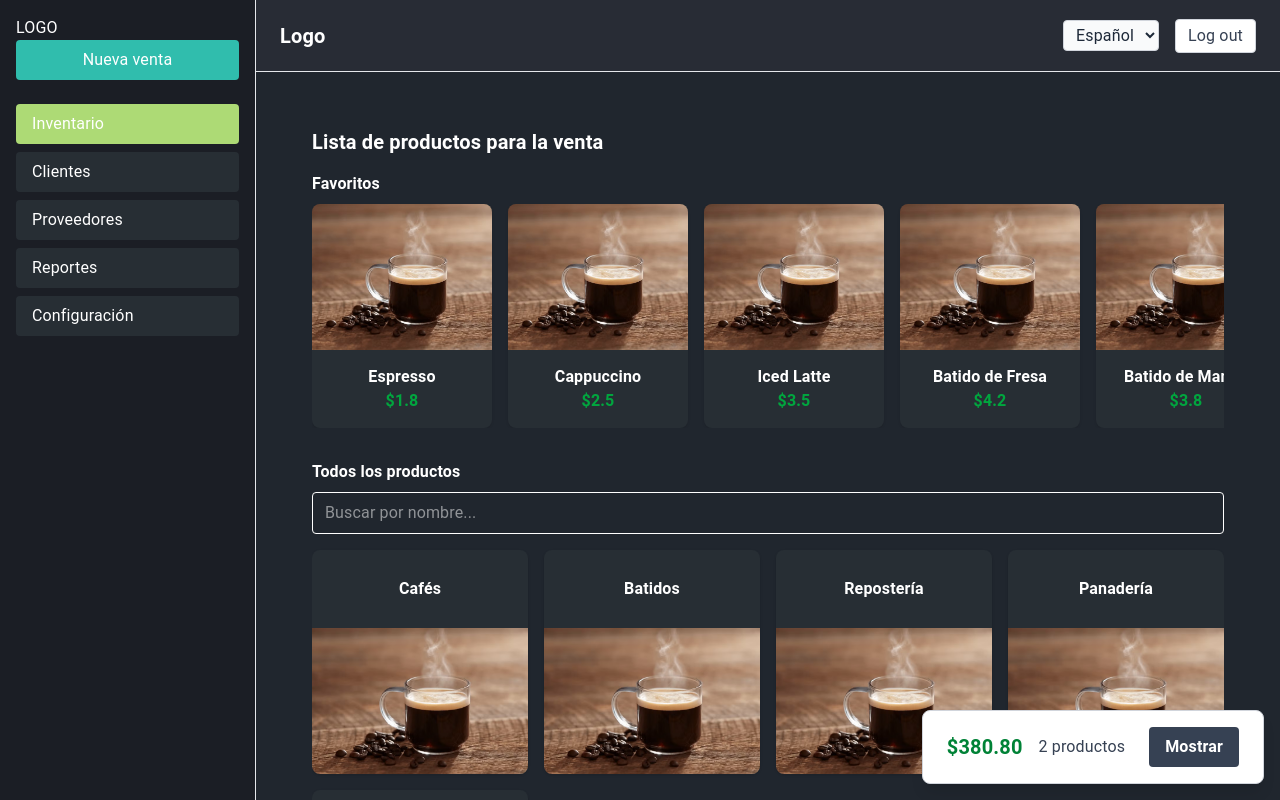
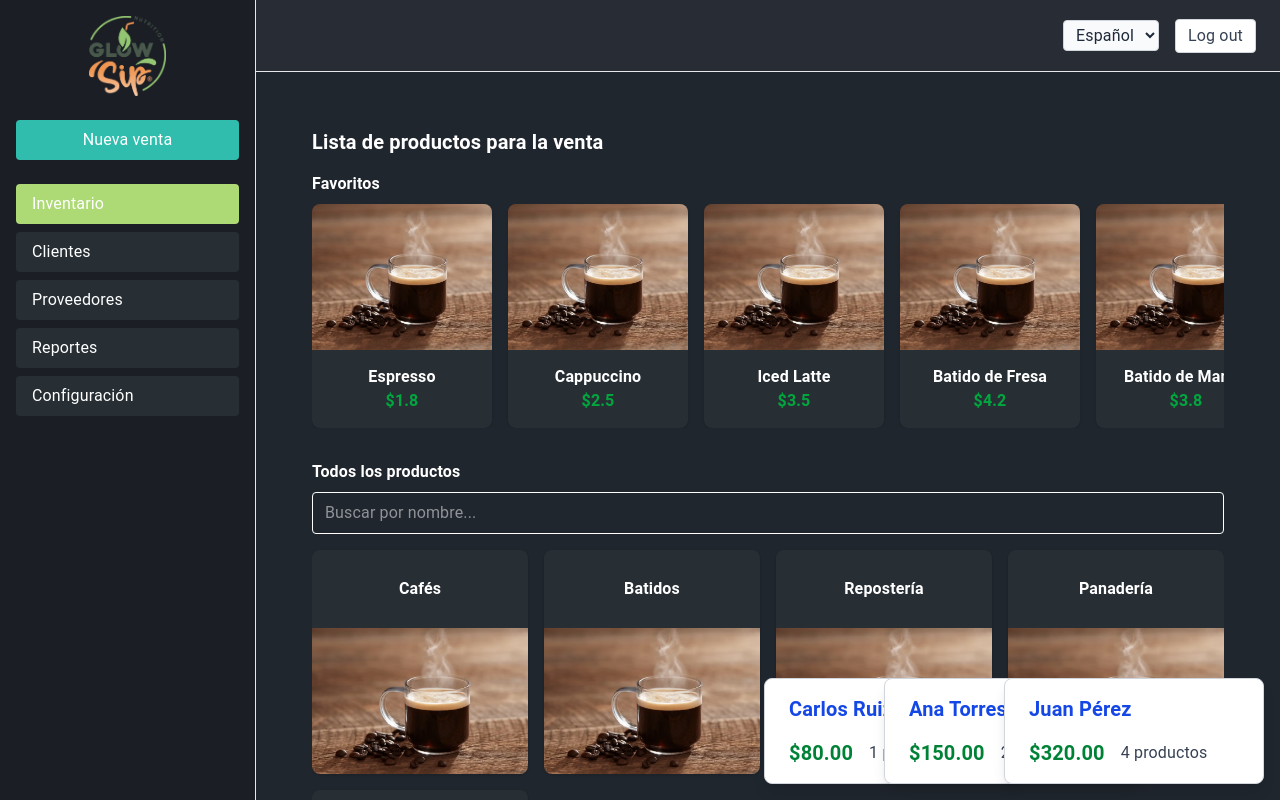
Before and after one commit to jasongonzalezdeveloper/negozia360-fe, a Next.js app: page / in a window 1280 px wide. Both pictures are taken after a click on the button "Ocultar". Shown: the top 800 px of the page. Built offline with nearby package versions, Linux system fonts and the light colour scheme.

Commit message:
Add multi clients and logo

```diff
--- a/src/app/globals.css
+++ b/src/app/globals.css
@@ -43,3 +43,16 @@ body {
   color: var(--colorText);
   font-family: Arial, Helvetica, sans-serif;
 }
+
+/* Card stack effect for ventas pendientes */
+.card-stack {
+  margin-left: -290px;
+  box-shadow: none;
+  transform: scale(0.92);
+  transition: margin-left 0.2s, box-shadow 0.2s, transform 0.2s;
+}
+.card-stack:hover {
+  margin-left: -160px;
+  box-shadow: 0 4px 24px rgba(0,0,0,0.12);
+  transform: scale(1.07);
+}
--- a/src/components/features/sale/saleSummary/saleSummary.tsx
+++ b/src/components/features/sale/saleSummary/saleSummary.tsx
@@ -3,7 +3,13 @@ import React, { useState, useRef } from "react";
 import { Product } from "@/components/interfaces/product";
 import Image from "next/image";
 
-const initialCart: Array<Product & { quantity: number; image?: string }> = [
+const ventasPendientes = [
+  {
+    id: "1",
+    cliente: "Juan Pérez",
+    total: 320,
+    cantidad: 4,
+    cart: [
       {
         id: "1",
         name: "Producto 1",
@@ -17,16 +23,54 @@ const initialCart: Array<Product & { quantity: number; image?: string }> = [
         name: "Producto 2",
         price: 80,
         iva: 19,
+        quantity: 2,
+        image: "/public/globe.svg",
+      },
+    ],
+  },
+  {
+    id: "2",
+    cliente: "Ana Torres",
+    total: 150,
+    cantidad: 2,
+    cart: [
+      {
+        id: "3",
+        name: "Producto 3",
+        price: 150,
+        iva: 19,
+        quantity: 2,
+        image: "/public/next.svg",
+      },
+    ],
+  },
+  {
+    id: "3",
+    cliente: "Carlos Ruiz",
+    total: 80,
+    cantidad: 1,
+    cart: [
+      {
+        id: "4",
+        name: "Producto 4",
+        price: 80,
+        iva: 19,
         quantity: 1,
-    image: "/public/globe.svg",
+        image: "/public/window.svg",
+      },
+    ],
   },
 ];
 
 export default function SaleSummary() {
-  const [cart, setCart] = useState(initialCart);
+  const [activeVentaId, setActiveVentaId] = useState(ventasPendientes[0].id);
   const [visible, setVisible] = useState(true);
   const [showAside, setShowAside] = useState(true);
   const timeoutRef = useRef<NodeJS.Timeout | null>(null);
+
+  const activeVenta = ventasPendientes.find((v) => v.id === activeVentaId);
+  const cart = activeVenta?.cart || [];
+  const cliente = activeVenta?.cliente || "";
 
   // Eliminar producto
   const removeProduct = (id: string) => {
@@ -84,12 +128,16 @@ export default function SaleSummary() {
               Ocultar
             </button>
           </div>
+          {/* Mostrar nombre del cliente arriba del resumen */}
+          <div className="mb-2">
+            <span className="font-bold text-lg text-blue-700">{cliente}</span>
+          </div>
           <div className="flex-1 overflow-auto mb-4">
             <ul className="divide-y divide-gray-200">
               {cart.map((p) => (
                 <li key={p.id} className="flex items-center py-3 gap-3">
                   <Image
-                    src={"/images/default.jpg"}
+                    src={p.image || "/images/default.jpg"}
                     alt={p.name}
                     width={64}
                     height={64}
@@ -159,18 +207,37 @@ export default function SaleSummary() {
       )}
       {!showAside && (
         <div
-          className="fixed bottom-4 right-4 bg-white border border-gray-300 rounded-lg shadow-lg px-6 py-4 flex items-center gap-4 cursor-pointer z-50 transition-all duration-300 ease-in-out opacity-100"
-          onClick={handleShow}
+          className="fixed bottom-4 right-4 flex flex-row-reverse z-50 items-end"
+          style={{ gap: 0 }}
         >
+          {ventasPendientes.map((venta, idx, arr) => (
+            <div
+              key={venta.id}
+              className="bg-white border border-gray-300 rounded-lg shadow-lg px-6 py-4 flex flex-col items-start gap-2 cursor-pointer min-w-[260px] max-w-[260px] transition-all duration-200 hover:scale-105"
+              style={{
+                position: "relative",
+                right: `${idx * 40}px`,
+                zIndex: arr.length - idx,
+                marginLeft: idx !== arr.length - 1 ? "-180px" : "0",
+              }}
+              onClick={() => {
+                setActiveVentaId(venta.id);
+                handleShow();
+              }}
+            >
+              <span className="font-bold text-xl text-blue-700 mb-2">
+                {venta.cliente}
+              </span>
+              <div className="flex items-center gap-4 w-full">
                 <span className="font-bold text-xl text-green-700">
-            ${total.toFixed(2)}
+                  ${venta.total.toFixed(2)}
                 </span>
                 <span className="text-base text-gray-700">
-            {cart.length} productos
+                  {venta.cantidad} productos
                 </span>
-          <button className="ml-2 px-4 py-2 text-base rounded bg-gray-700 text-white hover:bg-gray-900 font-bold">
-            Mostrar
-          </button>
+              </div>
+            </div>
+          ))}
         </div>
       )}
     </>
--- a/src/components/header/header.tsx
+++ b/src/components/header/header.tsx
@@ -16,9 +16,7 @@ export default function Header() {
         color: "var(--colorText)",
       }}
     >
-      <div className="flex items-center">
-        <div className="font-bold text-xl">Logo</div>
-      </div>
+      <div className="flex items-center"></div>
       <div className="flex items-center gap-4">
         <select
           value={locale}
--- a/src/components/navbar/navbar.tsx
+++ b/src/components/navbar/navbar.tsx
@@ -1,6 +1,7 @@
 "use client";
 import React, { useState } from "react";
 import { useRouter } from "next/navigation";
+import Image from "next/image";
 
 export default function Navbar() {
   const [open, setOpen] = useState(false);
@@ -12,7 +13,16 @@ export default function Navbar() {
 
   return (
     <nav className="fixed left-0 top-0 h-screen w-64 border-r bg-[var(--colorBackgroundNavbar)] text-[var(--colorText)] border-gray-200 p-4 flex flex-col z-20 transition-transform duration-300 md:translate-x-0">
-      <div>LOGO</div>
+      <div className="mb-6 flex justify-center items-center">
+        <Image
+          src="/images/logo.png"
+          alt="Logo"
+          width={80}
+          height={80}
+          className="h-20 w-auto"
+          priority
+        />
+      </div>
       <button
         onClick={handleNuevaVenta}
         className="mb-6 px-4 py-2 text-white rounded transition-colors bg-[var(--colorBackgroundNewSell)] hover:bg-[var(--colorBackgroundNewSellHover)]"
```
Also changed, not shown: public/images/logo.png (added). Lines whose indentation alone changed are shown as unchanged.
